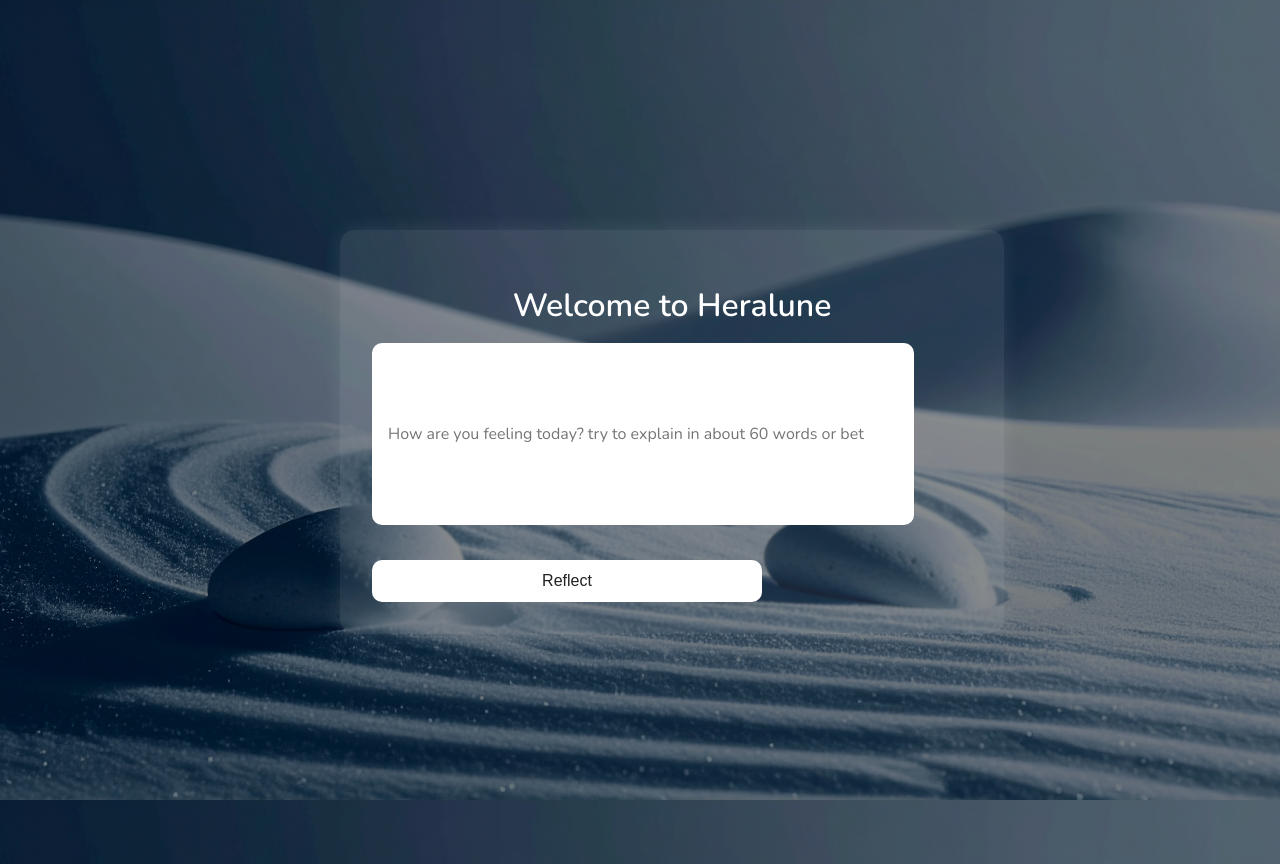
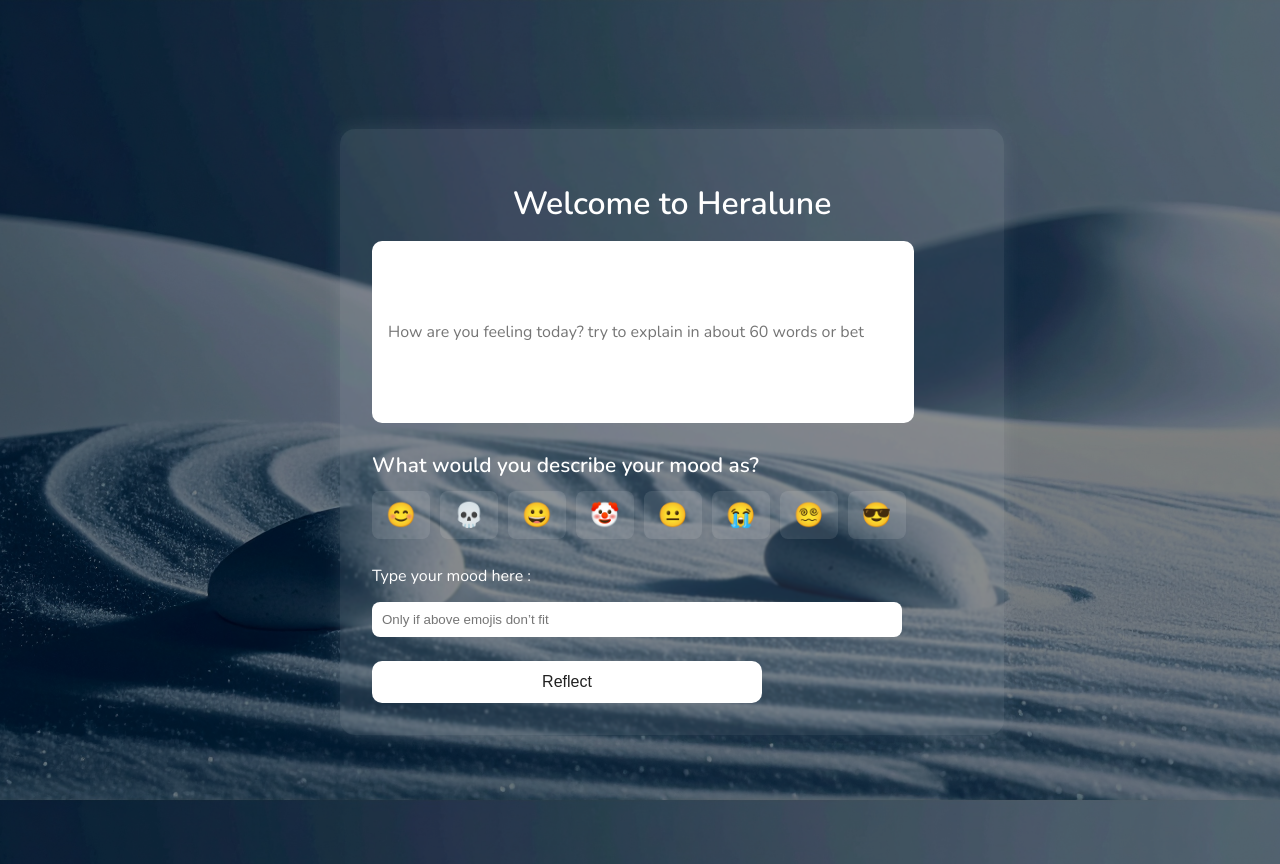
Before and after one commit to Sreethan1611/Heralune01, a Flask app: page / in a window 1280 px wide; the page is wider, and only the part inside the window is pictured. Run offline with Flask 3, Linux system fonts and the light colour scheme.

Commit message:
Mood Journaling Added

```diff
--- a/Heralune/main.py
+++ b/Heralune/main.py
@@ -1,6 +1,7 @@
-from flask import Flask, request, render_template
+import os
+
 import requests
-import os
+from flask import Flask, render_template, request
 
 app = Flask(__name__)
 api_key = os.getenv("GROQ_API_KEY")
@@ -11,10 +12,11 @@
 
 @app.route("/analyze", methods=["POST"])
 def analyze():
-    journal_box = request.form.get("entry")  # Get the form data
+    journal_box = request.form.get("entry")
+    mood = request.form.get("mood")
 
-    if not journal_box:
-        return "No journal entry provided."
+    if not journal_box or not mood:
+            return "Missing journal or mood."
 
     headers = {
         "Authorization": f"Bearer {api_key}",
@@ -47,7 +49,7 @@
     )
 
     result = response.json()["choices"][0]["message"]["content"]
-    return render_template("result.html", result=result, journal_box=journal_box)
+    return render_template("result.html", result=result, journal_box=journal_box, mood=mood)
 
 if __name__ == "__main__":
     app.run(debug=True, port=81)
--- a/Heralune/templates/index.html
+++ b/Heralune/templates/index.html
@@ -7,8 +7,6 @@
       <link <link href="https://fonts.googleapis.com/css2?family=Nunito:wght@400;600&display=swap" rel="stylesheet" />
 
       <style>
-
-
         body {
           margin: 0;
           padding: 0;
@@ -18,8 +16,6 @@
           color: white;
           height: 100vh;
         }
-
-
         .overlay {
           position: relative;
           width: 100%;
@@ -40,7 +36,6 @@
           align-items: center;
           padding: 2rem;
         }
-
         .journal_box {
           background: rgba(255, 255, 255, 0.1);
           padding: 2rem;
@@ -50,14 +45,12 @@
           max-width: 600px;
           width: 90%;
         }
-
         .journal_box h1 {
           font-size: 2rem;
           margin-bottom: 1rem;
           color: #fff;
           text-align: center;
         }
-
         textarea {
           width: 85%;
           height: 150px;
@@ -70,7 +63,6 @@
           font-family: inherit;
           resize: none;
         }
-
         select {
           margin-top: 1rem;
           padding: 0.5rem;
@@ -79,7 +71,6 @@
           border: none;
           width: 100%;
         }
-
         button {
           margin-top: 1.5rem;
           padding: 0.75rem 1.5rem;
@@ -92,11 +83,38 @@
           width: 65%;
           transition: background 0.3s ease;
         }
-
         button:hover {
           background-color: #ddd;
         }
-
+        .mood-options {
+          display: flex;
+          flex-wrap: wrap;
+          gap: 10px;
+          margin: 10px 0;
+        }
+        .mood-options label {
+          font-size: 24px;
+          cursor: pointer;
+          padding: 6px 12px;
+          border-radius: 8px;
+          background-color: rgba(255,255,255,0.1);
+          border: 2px solid transparent;
+          transition: all 0.3s ease;
+        }
+        .mood-options input[type="radio"] {
+          display: none;
+        }
+        .mood-options input[type="text"] {
+          display: none;
+        }
+        .mood-heading {
+          font-size: 1.3rem;
+          margin-bottom: 12px;
+        }
+        .mood-options input[type="radio"]:checked + span {
+          border: 2px solid white;
+          background-color: rgba(255,255,255,0.2);
+        }
       </style>
     </head>
     <body>
@@ -104,6 +122,47 @@
           <form class="journal_box" method="POST" action="/analyze">
             <h1>Welcome to Heralune</h1>
             <textarea name="entry" placeholder="How are you feeling today? try to explain in about 60 words or bet" required></textarea>
+            <h2 class="mood-heading">What would you describe your mood as?</h2>
+            <div class="mood-options" style="display: flex; gap: 10px;">
+              <label>
+                <input type="radio" name="mood" value="😊 Content/Joy" required style="display: none;">
+                <span class="emoji">😊</span>
+              </label>
+              <label>
+                <input type="radio" name="mood" value="💀 I'm dead/Done" required style="display: none;">
+                <span class="emoji">💀</span>
+              </label>
+              <label>
+                <input type="radio" name="mood" value="😀 Happy/Energized" required style="display: none;">
+                <span class="emoji">😀</span>
+              </label>
+              <label>
+                <input type="radio" name="mood" value="🤡 Embarrased/Foolish" required style=display: none;>
+                <span class="emoji">🤡</span>
+              </label>
+              <label>
+                <input type="radio" name="mood" value="😐 Numb/Meh" required style="display: none;">
+                <span class="emoji">😐</span>
+              </label>
+              <label>
+              <input type="radio" name="mood"  value="😭 Overwhelmed/Emotional" required>
+                <span class="emoji">😭</span>
+              </label>
+              <label>
+                <input type="radio" name="mood" value="😵‍💫 Anxious/Nervous" required>
+                <span class="emoji">😵‍💫</span>
+              </label>
+              <label>
+                <input type="radio" name="mood" value="😎 Chill/Conifident" required>
+                <span class="emoji">😎</span>
+              </label>
+            </div>
+
+            <div style="margin-top: 10px;">
+              <label for="customMood" style="color: white; font-size: 1rem;">Type your mood here :</label><br>
+              <input type="text" id="customMood" name="customMood" placeholder="Only if above emojis don’t fit" style="width: 85%; padding: 10px; border-radius: 8px; border: none;">
+            </div>
+
         <button type="submit">Reflect</button>
           </form>
         </div>
--- a/Heralune/templates/result.html
+++ b/Heralune/templates/result.html
@@ -13,7 +13,7 @@
       height: 100vh;
     }
     .overlay {
-      background: rgba(0, 0, 0, 0.6); /* dark semi-transparent background */
+      background: rgba(0, 0, 0, 0.6);
       padding: 40px;
       margin: 0;
       min-height: 100vh;
@@ -46,6 +46,7 @@
   <p>{{ journal_box }}</p>
   <h2>Heralune's Insight:</h2>
   <p>{{ result }}</p>
+  <h2>Mood: {{ mood }}</h2>
   <a href="/">Write Another</a>
     </div>
 </body>
```
